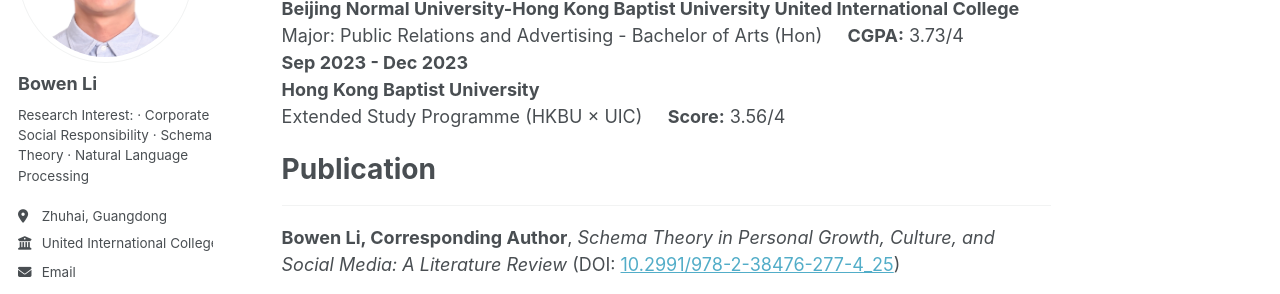
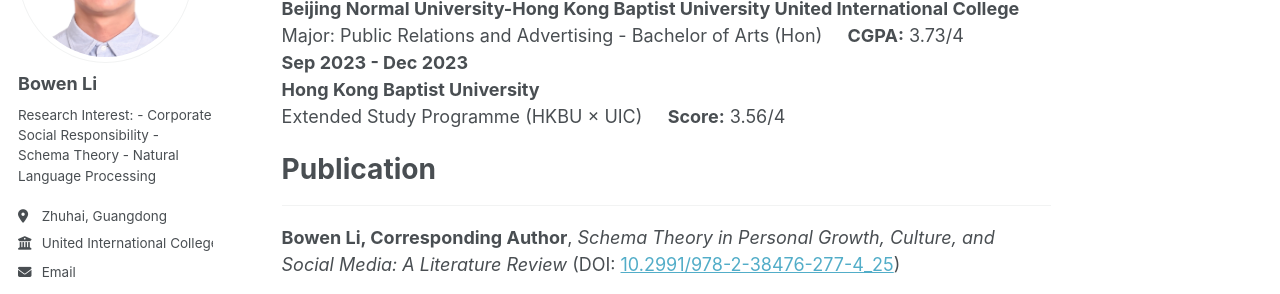
Before and after one commit to samklein112/samklein112.github.io, a Jekyll site: the page built from _pages/about.md, in a window 1280 px wide. Shown: the part 223-517 px from the top of the page. Built offline with Jekyll 4.4.1, drawn with Linux system fonts in a browser that asks for light colours; some web fonts are replaced.

```diff
--- a/_config.yml
+++ b/_config.yml
@@ -24,7 +24,7 @@ author:
   avatar           : "photo_1.png"
   name             : "Bowen Li"
   pronouns         : # example: "she/her"
-  bio              : "Research Interest:\n· Corporate Social Responsibility\n· Schema Theory\n· Natural Language Processing"
+  bio              : "Research Interest:\n- Corporate Social Responsibility\n- Schema Theory\n- Natural Language Processing"
   location         : "Zhuhai, Guangdong"
   employer         : "United International College"
   uri              : # URL
```
